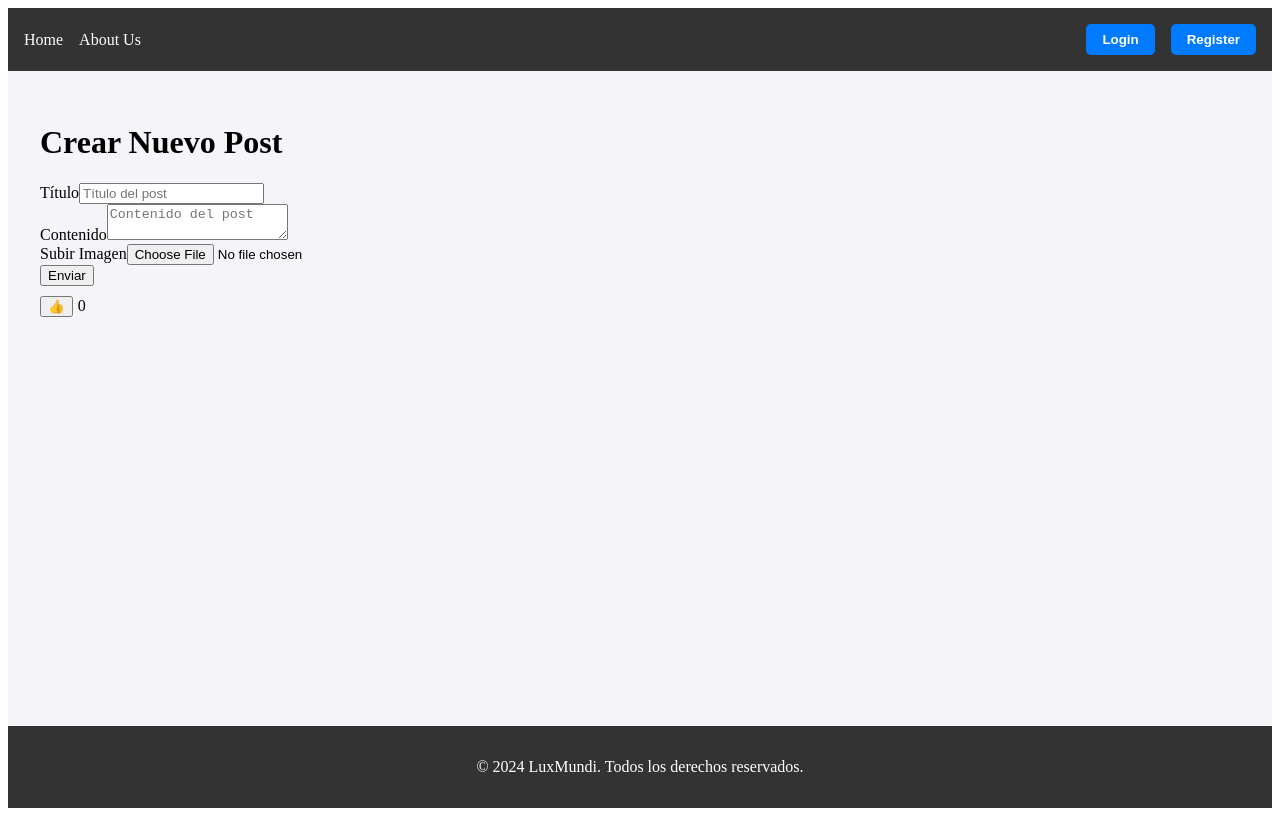
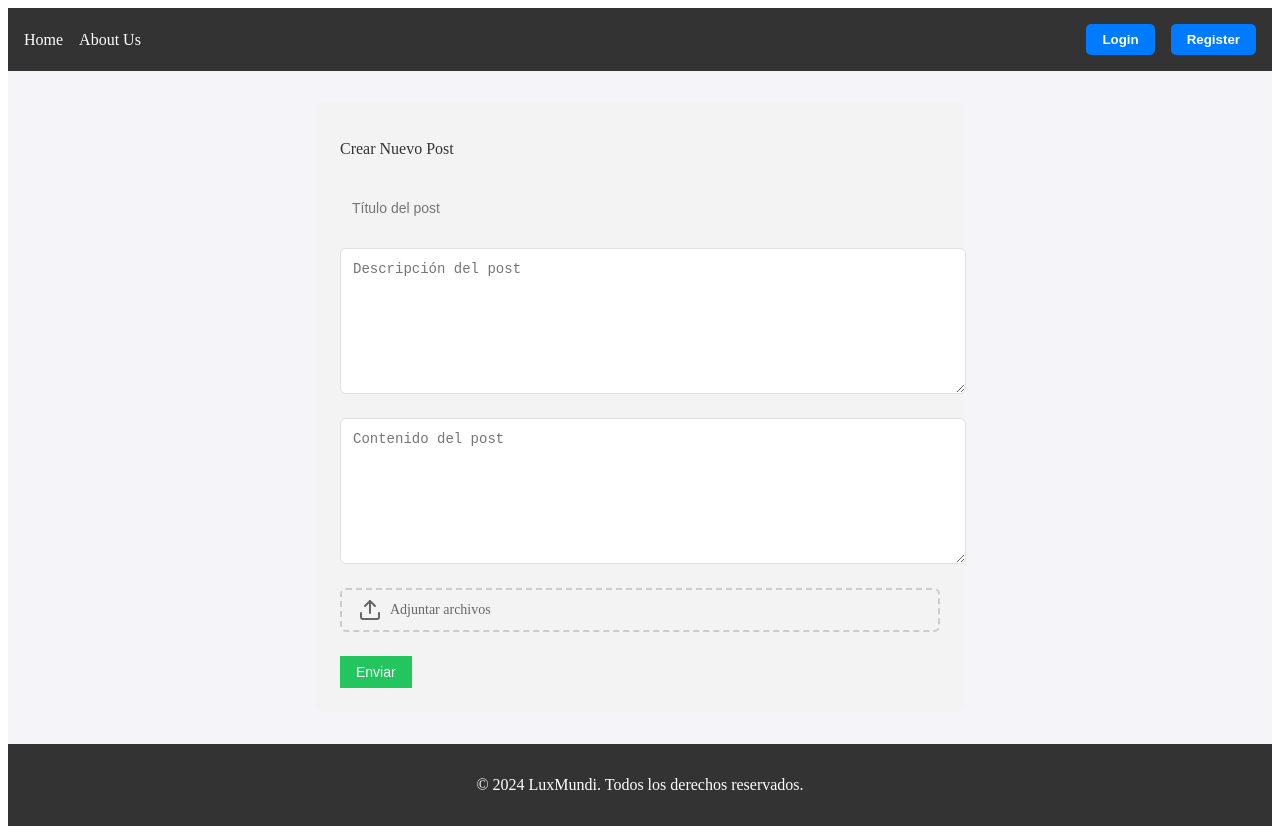
Before and after one commit to merkandez/luxmundi, a React (Vite) app in the folder client/: page /createpost in a window 1280 px wide. Built offline with nearby package versions, Linux system fonts and the light colour scheme.

Commit message:
feat:fix postForm

```diff
--- a/client/src/pages/CreatePost.jsx
+++ b/client/src/pages/CreatePost.jsx
@@ -1,12 +1,28 @@
-import React from 'react';
+import React, { useState } from 'react';
 import { useNavigate } from 'react-router-dom';
-import PostForm from './PostForm';
+import { Upload } from 'lucide-react'; // Importamos el ícono
 import { createPost } from '../services/postService';
 
 const CreatePost = () => {
     const navigate = useNavigate();
+    const [title, setTitle] = useState('');
+    const [description, setDescription] = useState('');
+    const [content, setContent] = useState('');
+    const [attachments, setAttachments] = useState([]);
 
-    const handleSubmit = async (formData) => {
+    const handleSubmit = async (e) => {
+        e.preventDefault();
+
+        const formData = new FormData();
+        formData.append('title', title);
+        formData.append('description', description);
+        formData.append('content', content);
+        // Si tienes archivos adjuntos, los agregas aquí
+        attachments.forEach((file, index) => {
+            formData.append(`attachment_${index}`, file);
+        formData.append(`attachment_${index}`, file);
+    });
+
         try {
             await createPost(formData);
             navigate('/posts'); // Redirige a la lista de posts después de crear
@@ -14,19 +30,123 @@ const CreatePost = () => {
             console.log('Error al crear el post', error);
         }
     };
-    //     const PORT = import.meta.env.VITE_PORT || 8080;
-    //     await fetch(`http://localhost:${PORT}/api/posts`, {
-    //         method: 'POST',
-    //         headers: {
-    //             'Content-Type': 'application/json',
-    //             'Authorization': `Bearer ${localStorage.getItem('token')}`,
-    //         },
-    //         body: JSON.stringify(data),
-    //     });
-    //     navigate('/posts'); // Redirige a la lista de posts después de crear
-    // };
 
-    return <PostForm onSubmit={handleSubmit} />; // Llama a PostForm sin datos iniciales
+    const handleFileChange = (event) => {
+        setAttachments([...event.target.files]);
+    };
+
+    return (
+        <form onSubmit={handleSubmit} style={styles.container}>
+            <div style={styles.header}>
+                <h2 style={styles.title}>Crear Nuevo Post</h2>
+            </div>
+            <div style={styles.inputContainer}>
+                <input
+                    style={styles.input}
+                    type="text"
+                    value={title}
+                    onChange={(e) => setTitle(e.target.value)}
+                    placeholder="Título del post"
+                    required
+                />
+            </div>
+            <div style={styles.inputContainer}>
+                <textarea
+                    style={styles.textarea}
+                    value={description}
+                    onChange={(e) => setDescription(e.target.value)}
+                    placeholder="Descripción del post"
+                />
+            </div>
+            <div style={styles.inputContainer}>
+                <textarea
+                    style={styles.textarea}
+                    value={content}
+                    onChange={(e) => setContent(e.target.value)}
+                    placeholder="Contenido del post"
+                    required
+                />
+            </div>
+            <div style={styles.uploadSection}>
+                <label style={styles.uploadButton}>
+                    <Upload /> Adjuntar archivos
+                    <input
+                        type="file"
+                        multiple
+                        onChange={handleFileChange}
+                        style={{ display: 'none' }}
+                    />
+                </label>
+            </div>
+            <button type="submit" style={styles.editButton}>Enviar</button>
+        </form>
+    );
+}
+
+const styles = {
+    container: {
+        backgroundColor: '#f3f3f3',
+        padding: '24px',
+        borderRadius: '8px',
+        maxWidth: '600px',
+        margin: '0 auto',
+    },
+    header: {
+        display: 'flex',
+        justifyContent: 'space-between',
+        alignItems: 'center',
+        marginBottom: '16px',
+    },
+    title: {
+        fontSize: '16px',
+        fontWeight: '500',
+        color: '#333',
+    },
+    inputContainer: {
+        marginBottom: '20px',
+    },
+    input: {
+        width: '100%',
+        padding: '12px',
+        border: 'none',
+        backgroundColor: 'transparent',
+        fontSize: '14px',
+        outline: 'none',
+    },
+    textarea: {
+        width: '100%',
+        padding: '12px',
+        borderRadius: '6px',
+        border: '1px solid #e0e0e0',
+        backgroundColor: 'white',
+        fontSize: '14px',
+        minHeight: '120px',
+        resize: 'vertical',
+        outline: 'none',
+    },
+    editButton: {
+        backgroundColor: '#22c55e',
+        border: 'none',
+        color: '#fff',
+        cursor: 'pointer',
+        fontSize: '14px',
+        padding: '8px 16px',
+    },
+    uploadSection: {
+        marginBottom: '24px',
+    },
+    uploadButton: {
+        display: 'flex',
+        alignItems: 'center',
+        gap: '8px',
+        padding: '8px 16px',
+        border: '2px dashed #ccc',
+        borderRadius: '6px',
+        backgroundColor: 'transparent',
+        color: '#666',
+        cursor: 'pointer',
+        fontSize: '14px',
+    },
 };
 
 export default CreatePost;
--- a/client/src/pages/PostForm.jsx
+++ b/client/src/pages/PostForm.jsx
@@ -1,6 +1,7 @@
 import { useForm } from 'react-hook-form';
 import PropTypes from 'prop-types'; // Importar PropTypes
 import {useState } from 'react';
+import { Upload, ThumbsUp } from 'lucide-react';
 
 const PostForm = ({ initialData = {}, onSubmit }) => {
   const {
@@ -16,12 +17,12 @@ const PostForm = ({ initialData = {}, onSubmit }) => {
 
   const handleFormSubmit = (data) => {
     const formData = new FormData();
-        formData.append('title', data.title);
-        formData.append('content', data.content);
+    formData.append("title", data.title);
+    formData.append("content", data.content);
     if (image) {
-            formData.append('image', image); // Agrega la imagen si existe
+      formData.append("image", image); // Agrega la imagen si existe
     }
-        formData.append('likes', likes); // Añade los likes al FormData
+    formData.append("likes", likes); // Añade los likes al FormData
     onSubmit(formData);
   };
 
@@ -32,13 +33,63 @@ const PostForm = ({ initialData = {}, onSubmit }) => {
   // Maneja el clic en el botón de "me gusta"
   const handleLikeClick = () => {
     setLikes((prevLikes) => prevLikes + 1); // Incrementa el número de likes
-     }
+  };
+
+  const styles = {
+    container: {
+      maxWidth: "600px",
+      margin: "auto",
+      padding: "24px",
+      backgroundColor: "#f3f3f3",
+      borderRadius: "8px",
+    },
+    field: { marginBottom: "16px" },
+    input: {
+      width: "100%",
+      padding: "10px",
+      fontSize: "16px",
+      borderRadius: "6px",
+      border: "1px solid #ddd",
+    },
+    textarea: {
+      width: "100%",
+      padding: "10px",
+      fontSize: "16px",
+      borderRadius: "6px",
+      border: "1px solid #ddd",
+      minHeight: "120px",
+    },
+    button: {
+      padding: "10px 20px",
+      fontSize: "16px",
+      borderRadius: "6px",
+      cursor: "pointer",
+      backgroundColor: "#4CAF50",
+      color: "white",
+    },
+    likeSection: { display: "flex", alignItems: "center", marginTop: "10px" },
+    likeButton: {
+      display: "flex",
+      alignItems: "center",
+      cursor: "pointer",
+      fontSize: "16px",
+      color: "#666",
+    },
+    attachment: {
+      display: "flex",
+      alignItems: "center",
+      gap: "8px",
+      cursor: "pointer",
+      fontSize: "16px",
+      color: "#666",
+    },
+  };
 
   return (
-        <div>
-            <h1>{initialData.id ? 'Editar Post' : 'Crear Nuevo Post'}</h1>
+    <div style={styles.container}>
+        <h2>{initialData.id ? 'Editar Post' : 'Crear Nuevo Post'}</h2>
         <form onSubmit={handleSubmit(handleFormSubmit)}>
-                <div>
+            <div style={styles.field}>
                 <label htmlFor="title">Título</label>
                 <input
                     id="title"
@@ -46,12 +97,13 @@ const PostForm = ({ initialData = {}, onSubmit }) => {
                         required: 'El título es obligatorio',
                         maxLength: { value: 100, message: 'Máximo 100 caracteres' },
                     })}
+                    style={styles.input}
                     placeholder="Título del post"
                 />
                 {errors.title && <p>{errors.title.message}</p>}
             </div>
 
-                <div>
+            <div style={styles.field}>
                 <label htmlFor="content">Contenido</label>
                 <textarea
                     id="content"
@@ -59,28 +111,33 @@ const PostForm = ({ initialData = {}, onSubmit }) => {
                         required: 'El contenido es obligatorio',
                         minLength: { value: 10, message: 'El contenido debe tener al menos 10 caracteres' },
                     })}
+                    style={styles.textarea}
                     placeholder="Contenido del post"
                 />
                 {errors.content && <p>{errors.content.message}</p>}
             </div>
 
-                <div>
+            <div style={styles.field}>
                 <label htmlFor="image">Subir Imagen</label>
+                <div style={styles.attachment}>
+                    <Upload size={16} />
                     <input
                         type="file"
                         id="image"
                         accept="image/*"
                         onChange={handleImageChange}
+                        style={{ display: 'none' }}
                     />
+                    <label htmlFor="image" style={{ cursor: 'pointer' }}>Seleccionar archivo</label>
+                </div>
             </div>
 
-                <button type="submit">Enviar</button>
-                {/* Botón de like */}
-                <div style={{ display: 'flex', alignItems: 'center', marginTop: '10px' }}>
-                    <button type="button" onClick={handleLikeClick} style={{ cursor: 'pointer' }}>
-                        👍
+            <button type="submit" style={styles.button}>Enviar</button>
+
+            <div style={styles.likeSection}>
+                <button type="button" onClick={handleLikeClick} style={styles.likeButton}>
+                    <ThumbsUp size={16} /> <span style={{ marginLeft: '5px' }}>{likes}</span>
                 </button>
-                    <span style={{ marginLeft: '5px' }}>{likes}</span>
             </div>
         </form>
     </div>
--- a/client/src/services/postService.js
+++ b/client/src/services/postService.js
@@ -22,9 +22,13 @@ export const fetchPostById = async (postId) => {
 export const createPost = async (postData) => {
   const response = await axios.post(API_URL, postData, {
     headers: { Authorization: `Bearer ${localStorage.getItem('token')}` },
-  });
+    'Content-Type': 'multipart/form-data'
+  },
+  );
+
   return response.data;
 };
+
 //Funcion para actualizar un post
 export const updatePost = async (postId, postData) => {
   const response = await axios.put(`${API_URL}/${postId}`, postData, {
@@ -32,6 +36,7 @@ export const updatePost = async (postId, postData) => {
   });
   return response.data;
 };
+
 //Funcion para eliminar un post
 export const deletePost = async (postId) => {
   const response = await axios.delete(`${API_URL}/${postId}`, {
```
Lines whose indentation alone changed are shown as unchanged.
